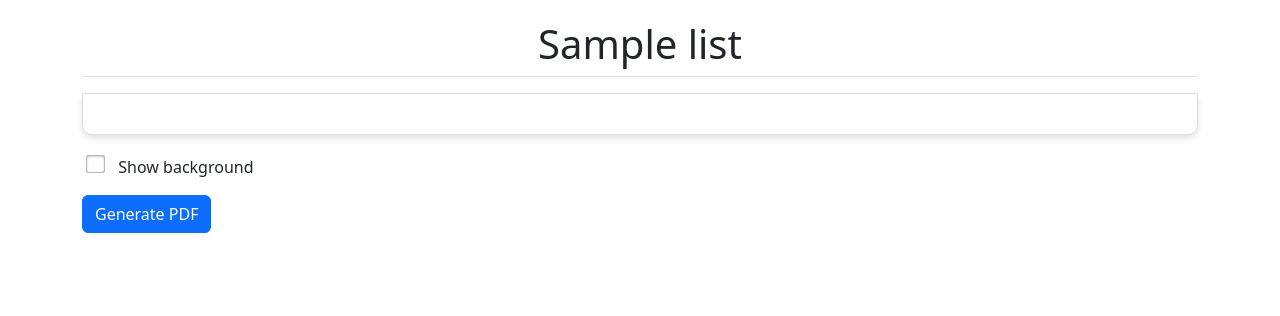
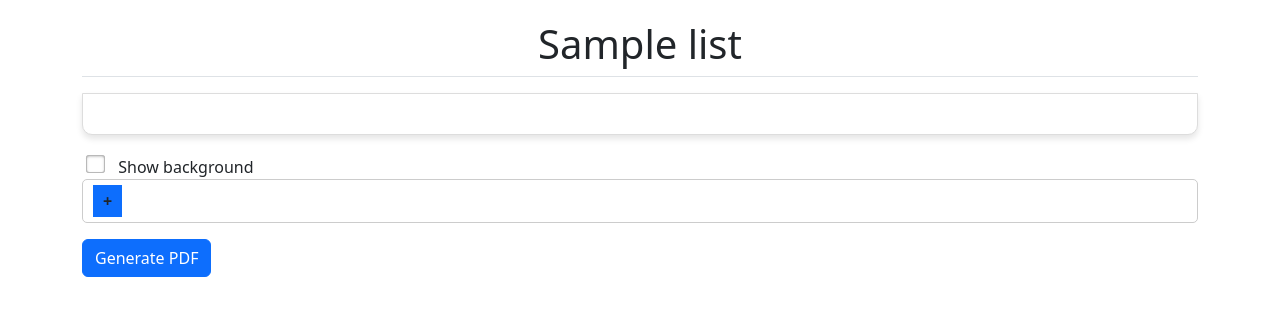
Before and after one commit to Andyrei02/jw-web-toolkit, a Flask app: page /complete_workbook/# in a window 1280 px wide. Shown: the top 316 px of the page. Run offline with Flask 3, Linux system fonts and the light colour scheme; tables that the repository leaves empty hold one stand-in row (values such as "Sample post").

Commit message:
add form for add emails

```diff
--- a/app/static/css/complete_workbook.css
+++ b/app/static/css/complete_workbook.css
@@ -110,6 +110,66 @@ h4 {
 }
 
 
+/* Style for email container form */
+.tag-input-wrapper {
+  display: flex;
+  flex-wrap: wrap;
+  align-items: center;
+  padding: 5px;
+  border: 1px solid #ccc;
+  border-radius: 5px;
+  gap: 5px;
+}
+
+.email-tags {
+display: flex;
+flex-wrap: wrap;
+}
+
+.email-tag {
+  background-color: #e0f0ff;
+  border-radius: 15px;
+  padding: 5px 10px;
+  display: flex;
+  align-items: center;
+  gap: 5px;
+  cursor: pointer;
+}
+
+.email-tag span {
+  font-size: 14px;
+}
+
+.email-tag .actions {
+  display: none;
+  gap: 5px;
+}
+
+.email-tag.editing {
+  background-color: #fff3cd;
+}
+
+.email-tag.active .actions {
+  display: inline-flex;
+}
+
+.email-tag input {
+  border: none;
+  outline: none;
+  padding: 3px;
+  font-size: 14px;
+  background-color: transparent;
+}
+
+.add-tag {
+  cursor: pointer;
+  padding: 4px 10px;
+  background-color: #0d6efd;
+  color: #fff
+  border-radius: 15px;
+  font-weight: bold;
+}
+
 
 
 /* Check box Styles */
--- a/app/templates/workbook/complete_workbook.html
+++ b/app/templates/workbook/complete_workbook.html
@@ -104,6 +104,11 @@
                 <input type="checkbox" id="show-background" class="substituted" name="show-background">
                 <label for="show-background"> Show background</label><br>
             </div>
+
+            <div id="email-tags-container" class="tag-input-wrapper">
+                <div class="email-tags" id="email-tags"></div>
+                <div class="add-tag" id="add-tag">+</div>
+            </div>
         </form>
 
         <button id="generatePdfBtn" class="btn btn-primary">Generate PDF</button>
@@ -116,6 +121,87 @@
 
 
     <script>
+        // Email tags container
+        const addTagBtn = document.getElementById('add-tag');
+        const tagContainer = document.getElementById('email-tags');
+        let emailList = [];
+
+        function createInputTag(value = '') {
+            const tag = document.createElement('div');
+            tag.className = 'email-tag editing';
+
+            const input = document.createElement('input');
+            input.type = 'email';
+            input.value = value;
+            input.placeholder = 'Enter email';
+
+            input.addEventListener('blur', () => finishEditing(tag, input.value));
+            input.addEventListener('keydown', e => {
+                if (e.key === 'Enter') {
+                e.preventDefault();
+                input.blur();
+                }
+            });
+
+            tag.appendChild(input);
+            tagContainer.appendChild(tag);
+            input.focus();
+        }
+
+        function finishEditing(tag, value) {
+            const trimmed = value.trim();
+            if (!trimmed || emailList.includes(trimmed)) {
+                tag.remove();
+                return;
+            }
+
+            emailList.push(trimmed);
+            tag.className = 'email-tag';
+
+            tag.innerHTML = `
+                        <span>${trimmed}</span>
+                        <div class="actions">
+                            <button class="edit-btn">✏️</button>
+                            <button class="remove-btn">❌</button>
+                        </div>
+                    `;
+
+            tag.querySelector('.edit-btn').onclick = () => editTag(tag, trimmed);
+            tag.querySelector('.remove-btn').onclick = () => {
+                emailList = emailList.filter(e => e !== trimmed);
+                tag.remove();
+            };
+
+            tag.onclick = () => {
+                tag.classList.toggle('active');
+            };
+        }
+
+        function editTag(tag, oldValue) {
+            tag.innerHTML = '';
+            tag.classList.add('editing');
+            emailList = emailList.filter(e => e !== oldValue);
+            const input = document.createElement('input');
+            input.type = 'email';
+            input.value = oldValue;
+            tag.appendChild(input);
+            input.focus();
+
+            input.addEventListener('blur', () => finishEditing(tag, input.value));
+            input.addEventListener('keydown', e => {
+                if (e.key === 'Enter') {
+                e.preventDefault();
+                input.blur();
+                }
+            });
+        }
+        addTagBtn.addEventListener('click', () => createInputTag());
+
+    </script>
+
+    <script>
+        // Style and generate button
+
         function showNotification(message) {
             let notification = document.getElementById("loadingMessage");
             notification.innerText = message;
```
